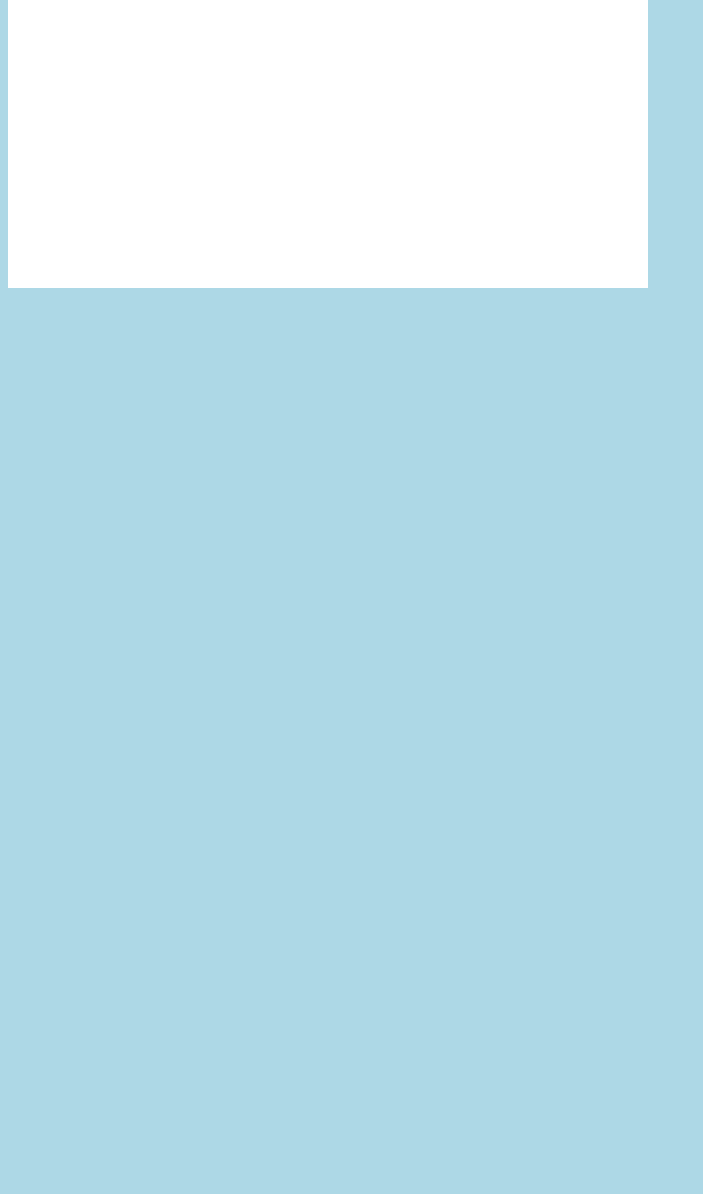
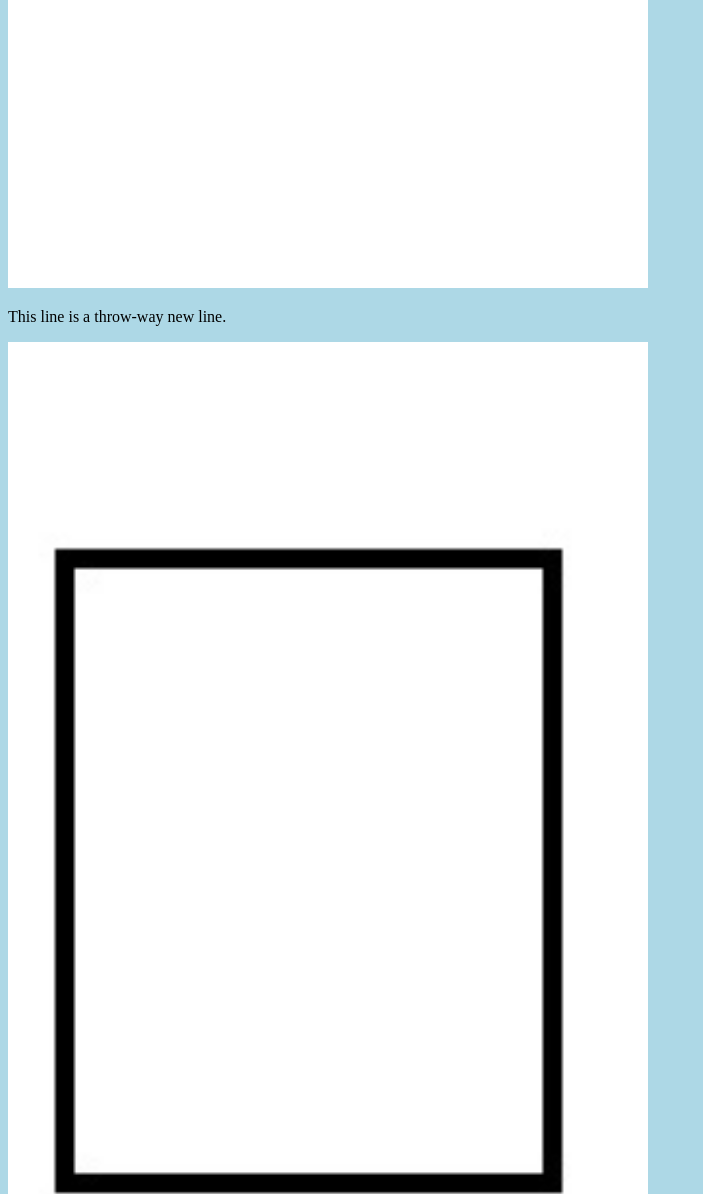
Before and after one commit to johnoti-gmo/hello-world, a plain HTML site: page index.html in a window 1280 px wide. Shown: the part 2307-3501 px from the top of the page, without its empty margins (0-703 px from the left). Before the commit the page ends 2607 px from the top, so only its background shows below. Drawn offline with Linux system fonts and the light colour scheme.

```diff
--- a/index.html
+++ b/index.html
@@ -12,5 +12,8 @@
 <p>This line is here to show how merging works.</p>
 <div><img src="img_hello_git.jpg" alt="Hello Git" style="width:100%;max-width:640px"></div>
 
+<p>This line is a throw-way new line.</p>
+<div><img src="img_hello_git.jpg" alt="Hello Git" style="width:100%;max-width:640px"></div>
+
 </body>
 </html>
```
